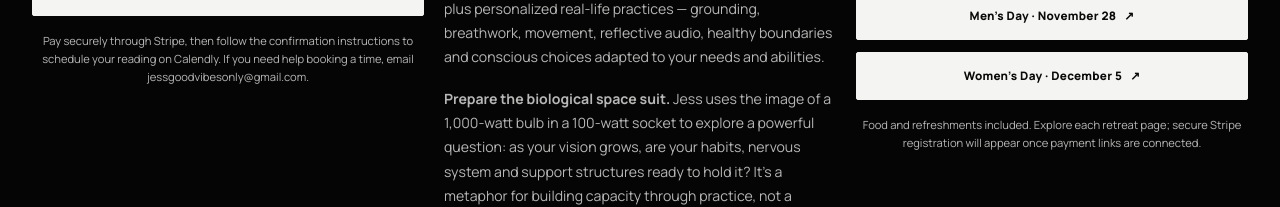
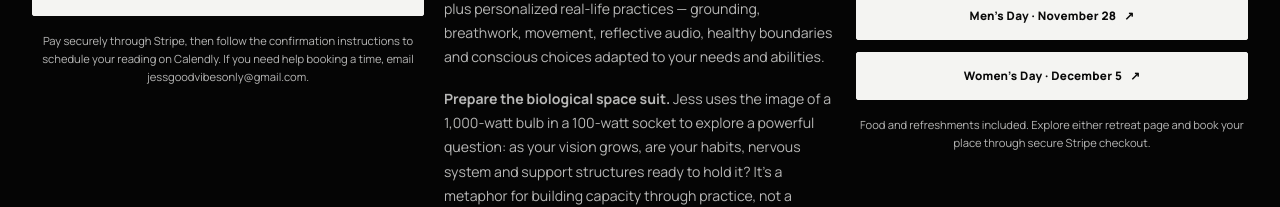
Before and after one commit to jessgoodvibesonly/jessgoodvibesonly, a Next.js app: page / in a window 1280 px wide. Shown: the part 11210-11417 px from the top of the page. Built offline with nearby package versions, Linux system fonts and the light colour scheme; a web font is replaced by a local one.

Commit message:
Update retreat booking copy now that Stripe checkout is connected

```diff
--- a/app/components/PrivateSessions.tsx
+++ b/app/components/PrivateSessions.tsx
@@ -70,7 +70,7 @@ export function PrivateSessions() {
             <a className="btn service-booking-button" href="/earth-school-mens-day">Men’s Day · November 28 <span aria-hidden="true">↗</span></a>
             <a className="btn service-booking-button" href="/earth-school-womens-day">Women’s Day · December 5 <span aria-hidden="true">↗</span></a>
           </div>
-          <p className="service-support">Food and refreshments included. Explore each retreat page; secure Stripe registration will appear once payment links are connected.</p>
+          <p className="service-support">Food and refreshments included. Explore either retreat page and book your place through secure Stripe checkout.</p>
         </article>
       </div>
     </section>
```
